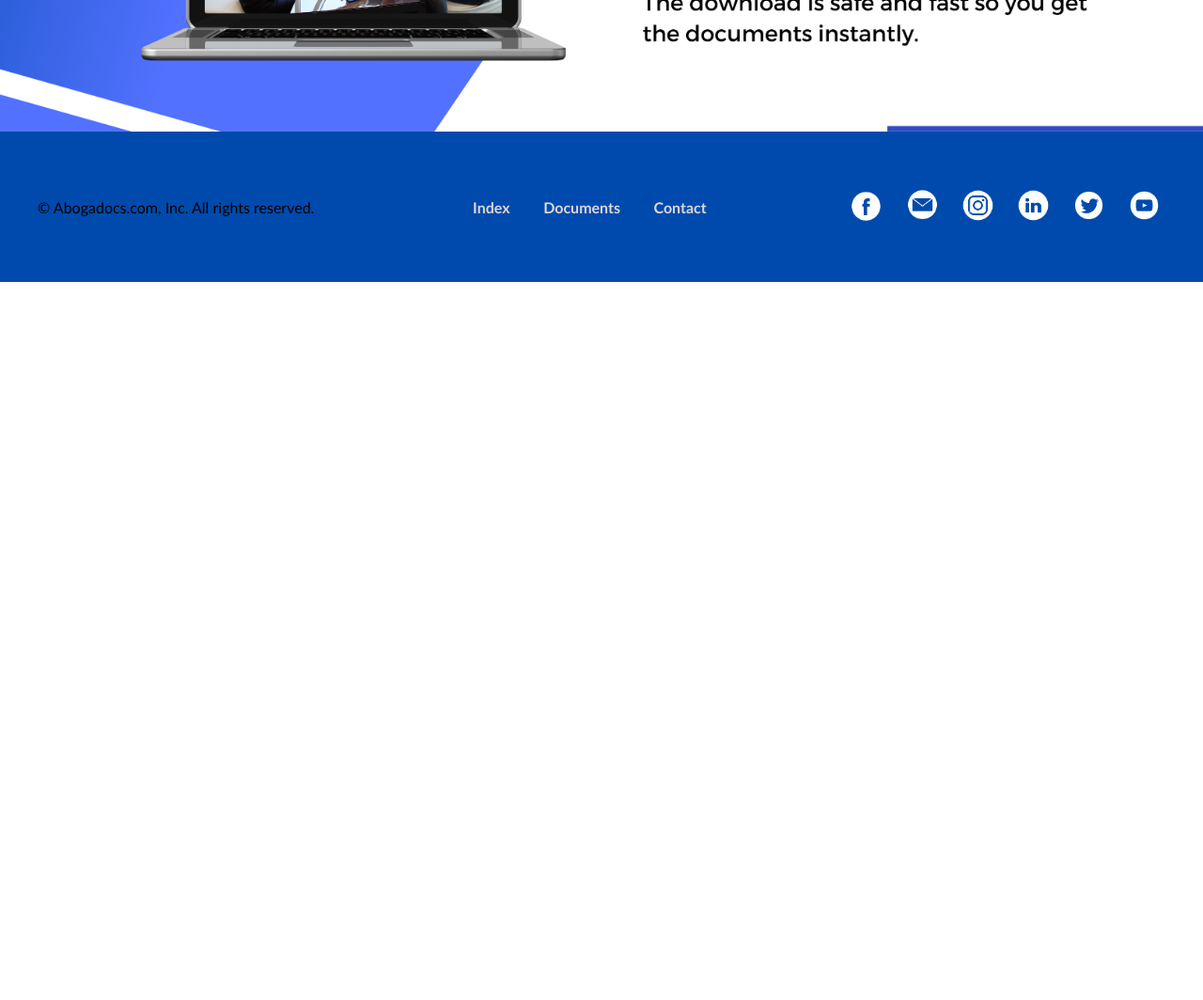
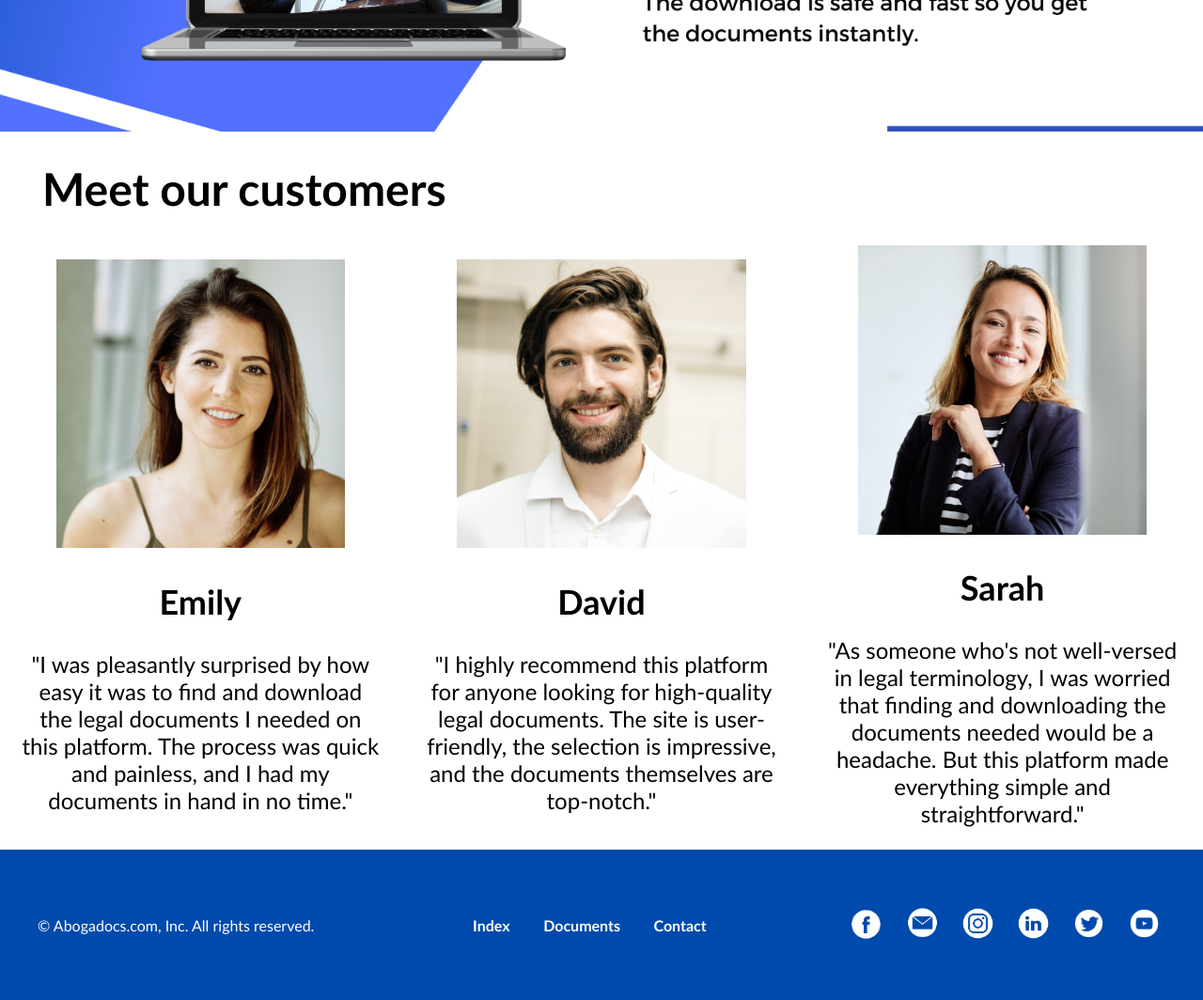
Before and after one commit to Juliangarciam13/Abogadocs, a plain HTML site: page index.html in a window 1280 px wide. Shown: the part 1480-2544 px from the top of the page at 94% size. Before the commit the page ends 1780 px from the top, so only its background shows below. Drawn offline with Linux system fonts and the light colour scheme.

Commit message:
The 3 testimonials of our customers were created in the BannerCustomers div

```diff
--- a/index.css
+++ b/index.css
@@ -45,14 +45,18 @@ footer nav {
     align-items: center;
 }
 
+footer p {
+    color: white;
+}
+
 nav {
     display: inline-block
 }
 
-nav a {
+footer nav a {
     margin-right: 20%;
     text-decoration: none;
-    color: #ded7d7;
+    color: white;
     font-weight: bold;
 }
 
@@ -120,3 +124,29 @@ nav a {
     width: 25%;
     text-align:center;
 }
+
+.customers {
+    display: flex;
+    flex-direction: row;
+    align-items:center;
+    text-align:center;
+    justify-content: space-around;
+}
+
+.customer {
+    width: 30%;
+    height: 30%;
+    font-family: 'Gill Sans', 'Gill Sans MT', Calibri, 'Trebuchet MS', sans-serif;
+    font-size: 150%;
+}
+
+.customer img{
+    width: 80%;
+    height: 80%;
+}
+
+h1 {
+    font-size: 300%;
+    margin-left: 45px;
+    font-family: 'Gill Sans', 'Gill Sans MT', Calibri, 'Trebuchet MS', sans-serif;
+}
--- a/index.html
+++ b/index.html
@@ -11,7 +11,8 @@
         <div id="navigation">
             <nav>
                 <ul class="Menu">
-                    <li><a href="./index.html" target="_blank"><img src="./Media/LogoAbogadocs.PNG" alt="abogadocs"></a></li>
+                    <li><a href="./index.html" target="_blank"><img src="./Media/LogoAbogadocs.PNG" alt="abogadocs"></a>
+                    </li>
                     <li><a href="./index.html" target="_blank">HOME</a></li>
                     <li><a href="./documents.html" target="_blank">DOCUMENTS</a></li>
                     <li><a href="./documents.html" target="_blank">CONTACT</a></li>
@@ -30,7 +31,45 @@
 
         </div>
         <div id="BannerCustomers">
-
+            <h1>Meet our customers</h1>
+            <div class="customers">
+                <div class="customer">
+                    <img src="./Media/customer1.png" alt="customer">
+                    <h2>Emily</h2>
+                    <p>
+                        "I was pleasantly surprised by how
+                        easy it was to find and download
+                        the legal documents I needed on
+                        this platform. The process was
+                        quick and painless, and I had my
+                        documents in hand in no time."
+                    </p>
+                </div>
+                <div class="customer">
+                    <img src="./Media/customer2.png" alt="customer">
+                    <h2>David</h2>
+                    <p>
+                        "I highly recommend this platform
+                        for anyone looking for high-quality
+                        legal documents. The site is
+                        user-friendly, the selection is
+                        impressive, and the documents
+                        themselves are top-notch."
+                    </p>
+                </div>
+                <div class="customer">
+                    <img src="./Media/customer3.png" alt="customer">
+                    <h2>Sarah</h2>
+                    <p>
+                        "As someone who's not well-versed
+                        in legal terminology, I was worried
+                        that finding and downloading the
+                        documents needed would be a headache.
+                        But this platform made everything
+                        simple and straightforward."
+                    </p>
+                </div>
+            </div>
         </div>
         <div id="Form">
 
@@ -38,7 +77,7 @@
     </div>
 </body>
 <footer>
-    © Abogadocs.com, Inc. All rights reserved.
+    <p>© Abogadocs.com, Inc. All rights reserved.</p>
     <nav>
         <a href="../Abogadocs/index.html" class="FooterText">Index</a>
         <a href="../Abogadocs/documents.html" class="FooterText">Documents</a>
@@ -49,32 +88,38 @@
     <div id="FooterIcons">
         <ul>
             <li>
-                <a href="https://www.facebook.com/LegalZoom/?_ga=2.126019981.1845128916.1682346493-2092073836.1681694181" class="footerSocialLink">
+                <a href="https://www.facebook.com/LegalZoom/?_ga=2.126019981.1845128916.1682346493-2092073836.1681694181"
+                    class="footerSocialLink">
                     <img src="./Media/LogoFacebook.png">
                 </a>
             </li>
             <li>
-                <a href="https://www.instagram.com/legalzoom/?_ga=2.153815608.1845128916.1682346493-2092073836.1681694181" class="footerSocialLink">
+                <a href="https://www.instagram.com/legalzoom/?_ga=2.153815608.1845128916.1682346493-2092073836.1681694181"
+                    class="footerSocialLink">
                     <img src="./Media/LogoGmail.png">
                 </a>
             </li>
             <li>
-                <a href="https://www.linkedin.com/company/legalzoom/?_ga=2.191611178.1845128916.1682346493-2092073836.1681694181" class="footerSocialLink">
+                <a href="https://www.linkedin.com/company/legalzoom/?_ga=2.191611178.1845128916.1682346493-2092073836.1681694181"
+                    class="footerSocialLink">
                     <img src="./Media/LogoInstagram.png">
                 </a>
             </li>
             <li>
-                <a href="https://www.linkedin.com/company/legalzoom/?_ga=2.191611178.1845128916.1682346493-2092073836.1681694181" class="footerSocialLink">
+                <a href="https://www.linkedin.com/company/legalzoom/?_ga=2.191611178.1845128916.1682346493-2092073836.1681694181"
+                    class="footerSocialLink">
                     <img src="./Media/LogoIn.png">
                 </a>
             </li>
             <li>
-                <a href="https://www.twitter.com/LegalZoom/?_ga=2.216713622.1845128916.1682346493-2092073836.1681694181" class="footerSocialLink">
+                <a href="https://www.twitter.com/LegalZoom/?_ga=2.216713622.1845128916.1682346493-2092073836.1681694181"
+                    class="footerSocialLink">
                     <img src="./Media/LogoTwitter.png">
                 </a>
             </li>
             <li>
-                <a href="https://www.youtube.com/LegalZoom/?_ga=2.174302370.1845128916.1682346493-2092073836.1681694181" class="footerSocialLink">
+                <a href="https://www.youtube.com/LegalZoom/?_ga=2.174302370.1845128916.1682346493-2092073836.1681694181"
+                    class="footerSocialLink">
                     <img src="./Media/LogoYoutube.png">
                 </a>
             </li>
```
Also changed, not shown: Media/customer1.png (added), Media/customer2.png (added), Media/customer3.png (added).
